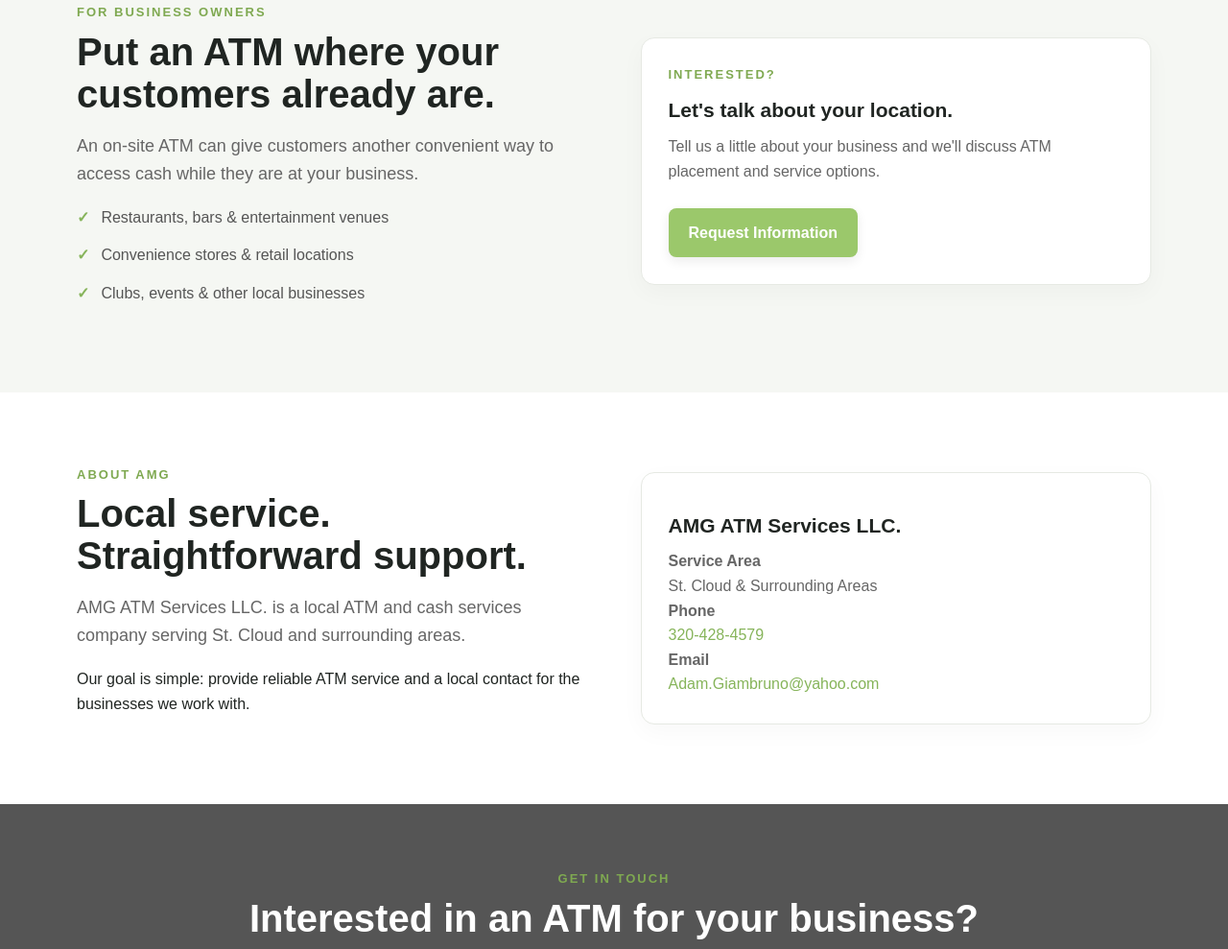
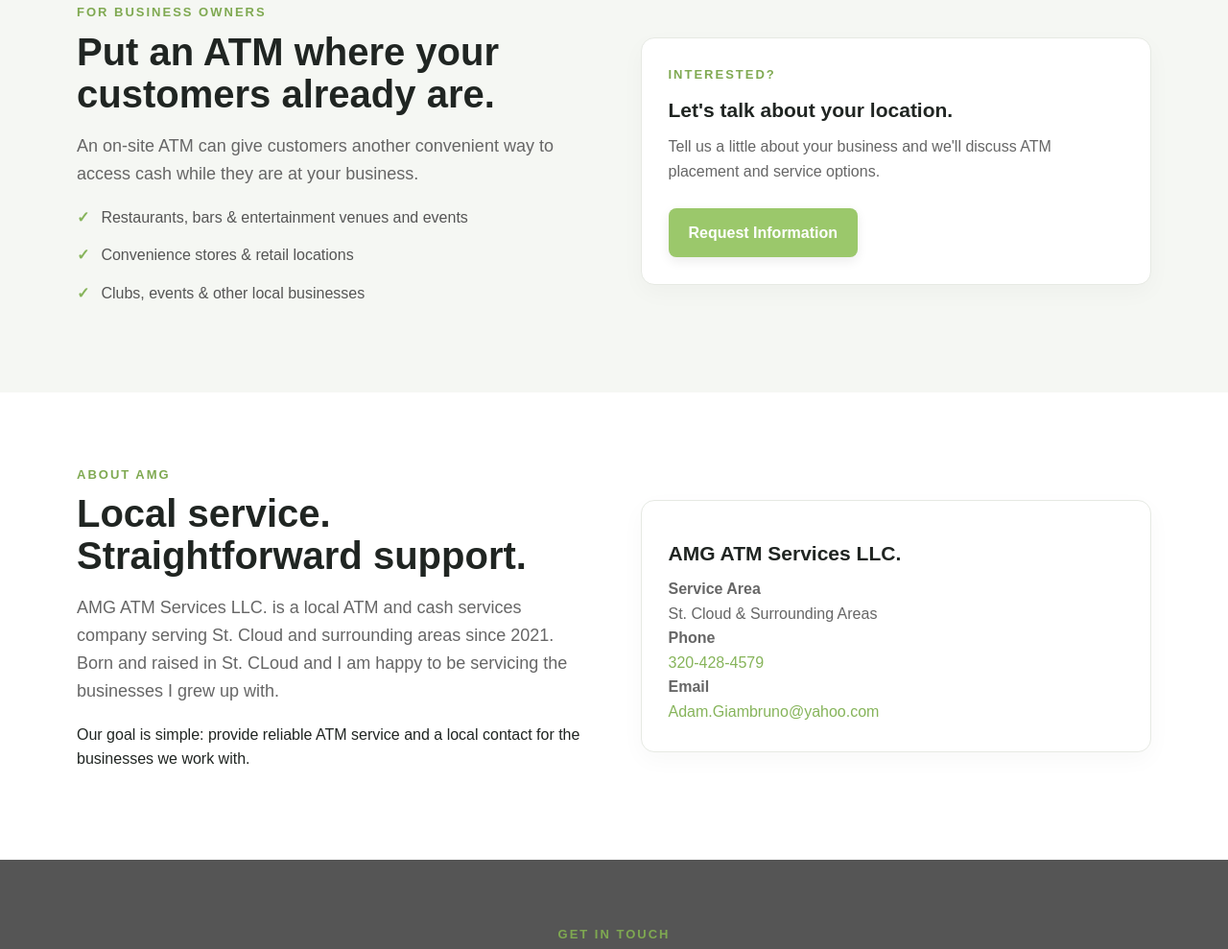
Before and after one commit to AdamGiambruno/AMGatmservices, a plain HTML site: page index.html in a window 1280 px wide. Shown: the part 1432-2421 px from the top of the page at 96% size. Drawn offline with Linux system fonts and the light colour scheme.

```diff
--- a/index.html
+++ b/index.html
@@ -10,8 +10,8 @@
 <main id="top">
 <section class="hero"><div class="hero-inner"><div><div class="eyebrow">ATM • Vaulting • Cash Services</div><h1>Convenient cash access for <span class="green">your business.</span></h1><p>AMG ATM Services LLC. provides ATM placement, cash services, and ongoing support for businesses in St. Cloud and surrounding communities.</p><div class="actions"><a class="btn" href="#contact">Request an ATM</a><a class="btn dark" href="tel:3204284579">320-428-4579</a></div></div><div class="hero-card"><h3>Why businesses use an ATM</h3><div class="stat"><span class="icon">$</span><div><b>Convenient for customers</b><br><span class="small">Easy access to cash on-site.</span></div></div><div class="stat"><span class="icon">✓</span><div><b>Local service</b><br><span class="small">Serving St. Cloud and nearby areas.</span></div></div><div class="stat"><span class="icon">24</span><div><b>Ongoing support</b><br><span class="small">Cash service and ATM support.</span></div></div></div></div></section>
 <section id="services"><div class="wrap"><div class="eyebrow">What we do</div><h2>ATM services made simple.</h2><p class="lead">A straightforward local service for businesses that want convenient cash access for their customers.</p><div class="cards"><div class="card"><div class="number">01</div><h3>ATM Placement</h3><p>We can provide an ATM for your business and help coordinate installation and setup.</p></div><div class="card"><div class="number">02</div><h3>Vaulting &amp; Cash Services</h3><p>Local cash handling and replenishment services help keep your ATM ready for customers.</p></div><div class="card"><div class="number">03</div><h3>Service &amp; Support</h3><p>Get a local point of contact for questions, service needs, and ongoing ATM support.</p></div></div></div></section>
-<section id="businesses" class="alt"><div class="wrap split"><div><div class="eyebrow">For business owners</div><h2>Put an ATM where your customers already are.</h2><p class="lead">An on-site ATM can give customers another convenient way to access cash while they are at your business.</p><div class="check"><b>✓</b><span>Restaurants, bars &amp; entertainment venues</span></div><div class="check"><b>✓</b><span>Convenience stores &amp; retail locations</span></div><div class="check"><b>✓</b><span>Clubs, events &amp; other local businesses</span></div></div><div class="card"><div class="eyebrow">Interested?</div><h3>Let's talk about your location.</h3><p>Tell us a little about your business and we'll discuss ATM placement and service options.</p><br><a class="btn" href="#contact">Request Information</a></div></div></section>
-<section id="about"><div class="wrap split"><div><div class="eyebrow">About AMG</div><h2>Local service. Straightforward support.</h2><p class="lead">AMG ATM Services LLC. is a local ATM and cash services company serving St. Cloud and surrounding areas.</p><p>Our goal is simple: provide reliable ATM service and a local contact for the businesses we work with.</p></div><div class="card"><h3>AMG ATM Services LLC.</h3><p><b>Service Area</b><br>St. Cloud &amp; Surrounding Areas</p><p><b>Phone</b><br><a class="green" href="tel:3204284579">320-428-4579</a></p><p><b>Email</b><br><a class="green" href="mailto:Adam.Giambruno@yahoo.com">Adam.Giambruno@yahoo.com</a></p></div></div></section>
+<section id="businesses" class="alt"><div class="wrap split"><div><div class="eyebrow">For business owners</div><h2>Put an ATM where your customers already are.</h2><p class="lead">An on-site ATM can give customers another convenient way to access cash while they are at your business.</p><div class="check"><b>✓</b><span>Restaurants, bars &amp; entertainment venues and events</span></div><div class="check"><b>✓</b><span>Convenience stores &amp; retail locations</span></div><div class="check"><b>✓</b><span>Clubs, events &amp; other local businesses</span></div></div><div class="card"><div class="eyebrow">Interested?</div><h3>Let's talk about your location.</h3><p>Tell us a little about your business and we'll discuss ATM placement and service options.</p><br><a class="btn" href="#contact">Request Information</a></div></div></section>
+<section id="about"><div class="wrap split"><div><div class="eyebrow">About AMG</div><h2>Local service. Straightforward support.</h2><p class="lead">AMG ATM Services LLC. is a local ATM and cash services company serving St. Cloud and surrounding areas since 2021. Born and raised in St. CLoud and I am happy to be servicing the businesses I grew up with.</p><p>Our goal is simple: provide reliable ATM service and a local contact for the businesses we work with.</p></div><div class="card"><h3>AMG ATM Services LLC.</h3><p><b>Service Area</b><br>St. Cloud &amp; Surrounding Areas</p><p><b>Phone</b><br><a class="green" href="tel:3204284579">320-428-4579</a></p><p><b>Email</b><br><a class="green" href="mailto:Adam.Giambruno@yahoo.com">Adam.Giambruno@yahoo.com</a></p></div></div></section>
 <section id="contact" class="cta"><div class="wrap"><div class="eyebrow">Get in touch</div><h2>Interested in an ATM for your business?</h2><p>Call or email AMG ATM Services LLC. to discuss your location and service needs.</p><div class="actions" style="justify-content:center"><a class="btn" href="tel:3204284579">Call 320-428-4579</a><a class="btn" href="mailto:Adam.Giambruno@yahoo.com?subject=ATM%20Inquiry">Email AMG</a></div><form onsubmit="event.preventDefault();window.location.href='mailto:Adam.Giambruno@yahoo.com?subject=ATM%20Inquiry&body='+encodeURIComponent('Name: '+name.value+'%5CnBusiness: '+business.value+'%5CnPhone: '+phone.value+'%5CnMessage: '+message.value)"><input id="name" required placeholder="Your name"><input id="business" placeholder="Business name"><input id="phone" placeholder="Phone number"><textarea id="message" placeholder="Tell us about your business or location"></textarea><button class="btn" type="submit">Send Inquiry</button></form></div></section>
 </main><footer><div class="foot"><div><b>AMG ATM Services LLC.</b><div class="small">Vaulting and Cash Services • St. Cloud &amp; Surrounding Area</div></div><div class="small">320-428-4579 • Adam.Giambruno@yahoo.com</div></div></footer>
 </body></html>
```
